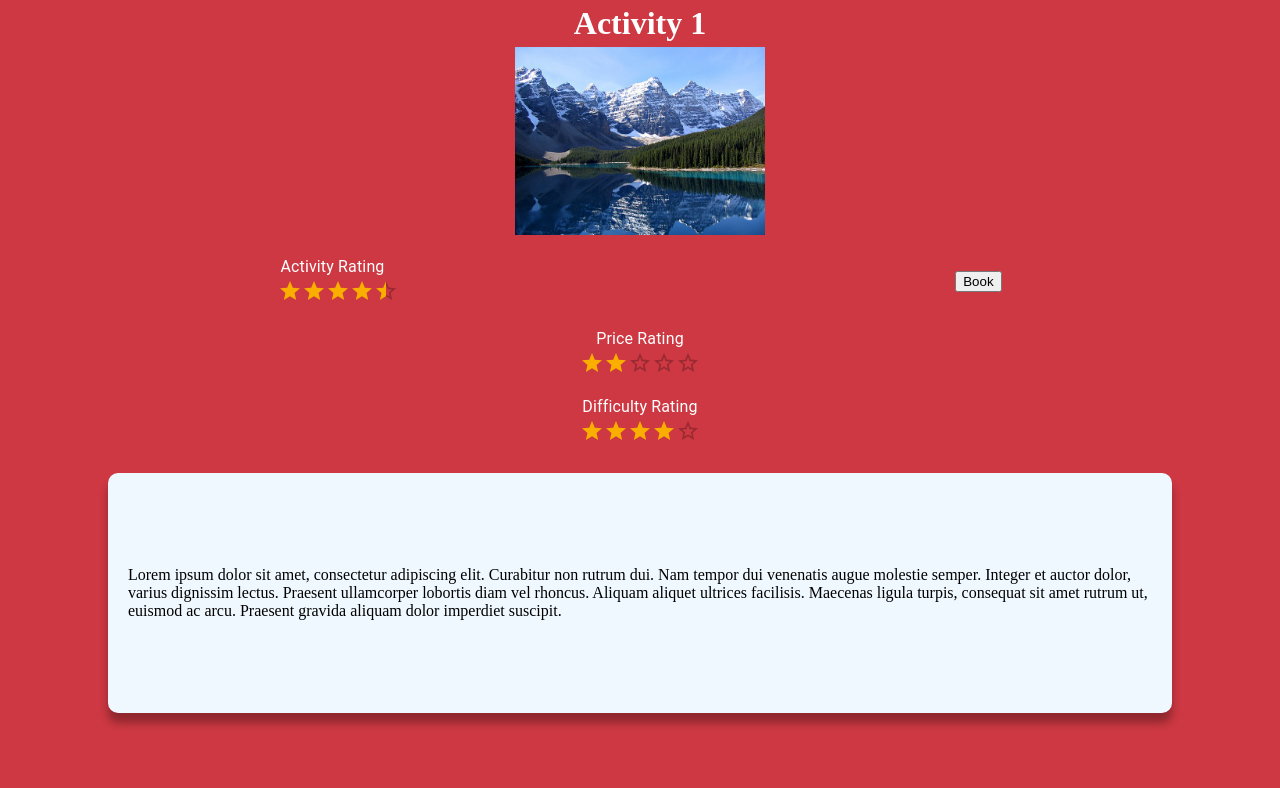
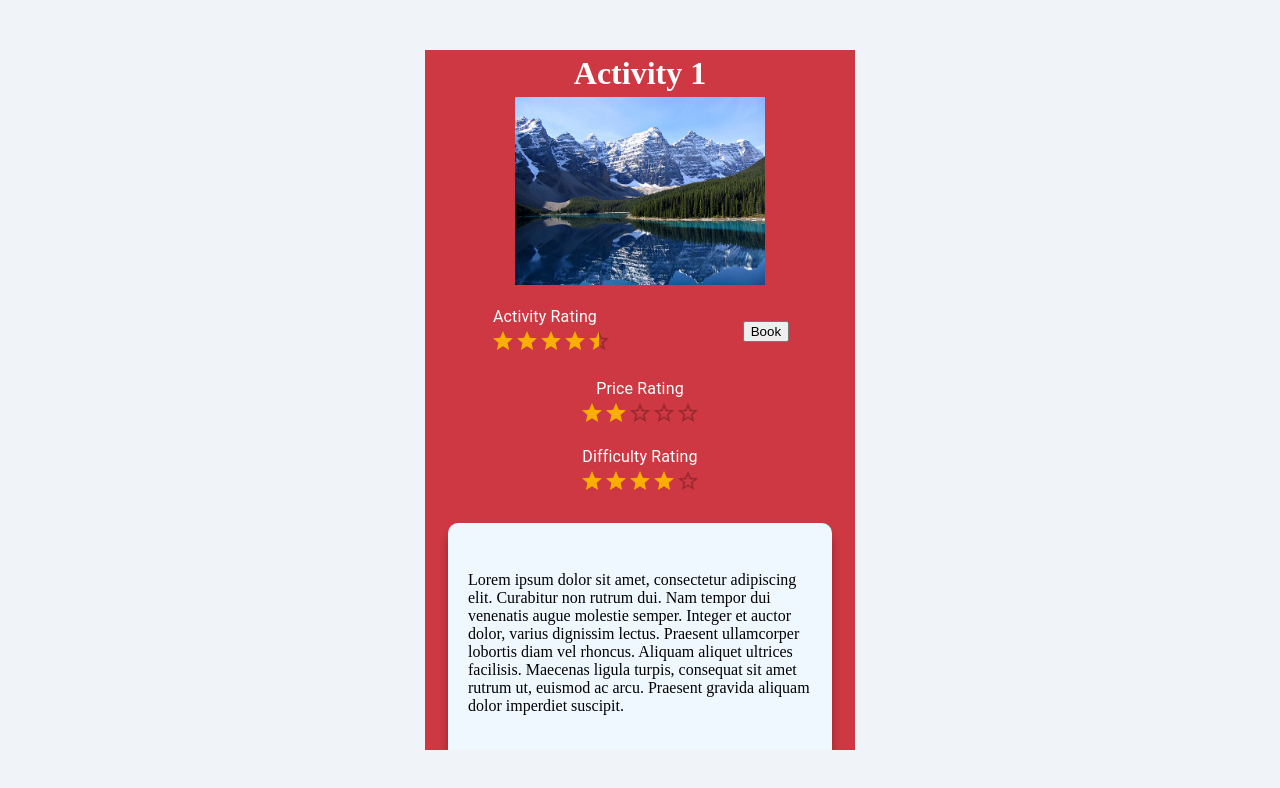
Before and after one commit to CarterTI84/CPSC-481-A2, a Next.js app: page /activity/1 in a window 1280 px wide. Shown: the top 788 px of the page. Built offline with nearby package versions, Linux system fonts and the light colour scheme.

Commit message:
Added layout changes
Signed-off-by: JamesRobert20 <jmtendamema@gmail.com>

```diff
--- a/app/globals.css
+++ b/app/globals.css
@@ -1,11 +1,25 @@
 
 :root {
+	--bounds-color: #f0f4f9;
 	--primary-color: rgb(205, 56, 66);
 	--secondary-color: rgb(255,255,255);
 }
 
-.container {
+body {
 	height: 100vh;
 	margin: 0;
+	background-color: var(--bounds-color);
+	display: flex;
+	justify-content: center;
+	align-items: center;
+}
+
+.container {
 	background-color: var(--primary-color);
+	height: 100%;
+	max-height: 700px;
+	max-width: 430px;
+	width: 100%;
+	min-width: 375px;
+	overflow-y: auto;
 }
--- a/app/layout.tsx
+++ b/app/layout.tsx
@@ -16,7 +16,11 @@ export default function RootLayout({
 }>) {
     return (
         <html lang="en">
-      <body className="container">{children}</body>
+            <body>
+                <div className="container">
+                    {children}
+                </div>
+            </body>
         </html>
     );
 }
```
Lines whose indentation alone changed are shown as unchanged.
